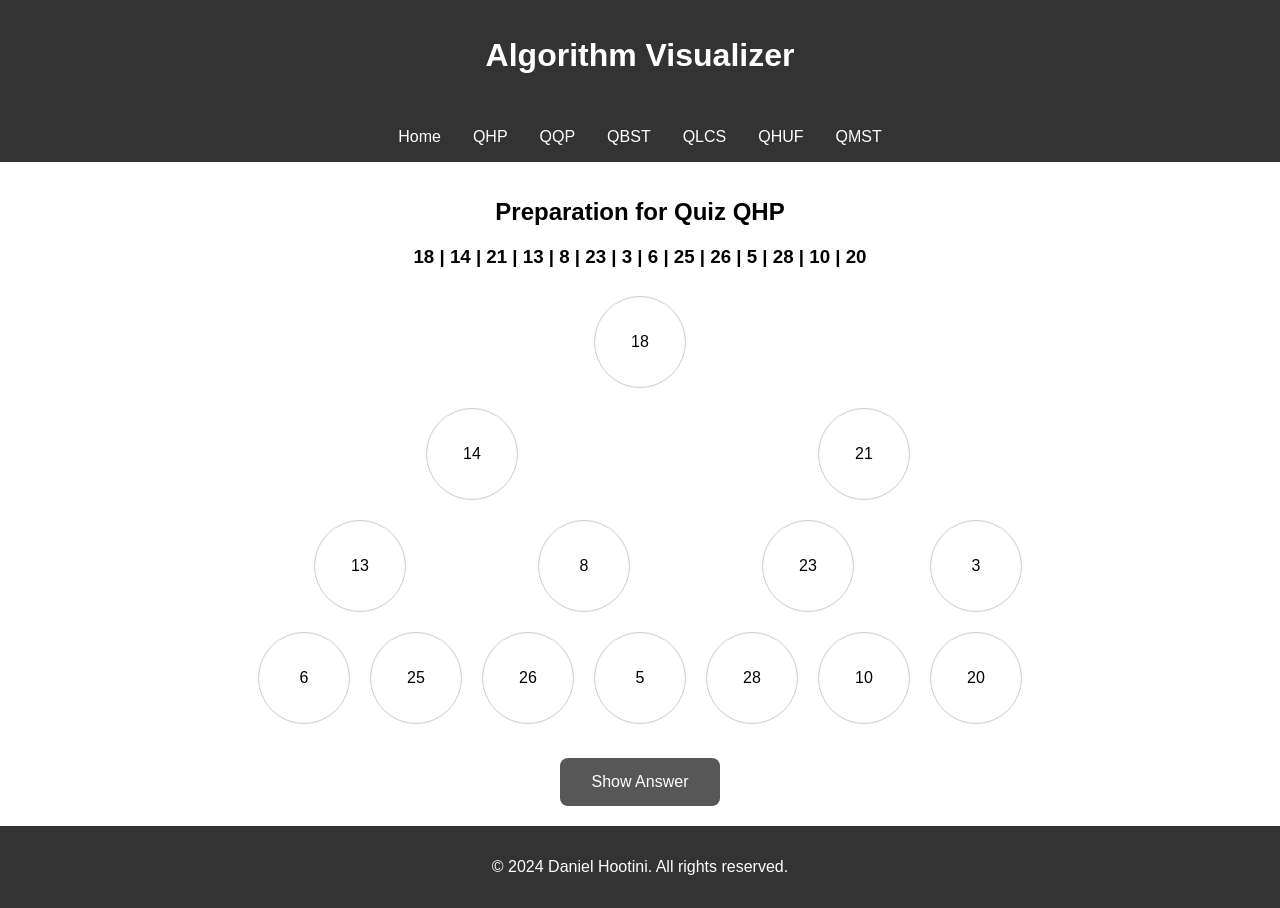
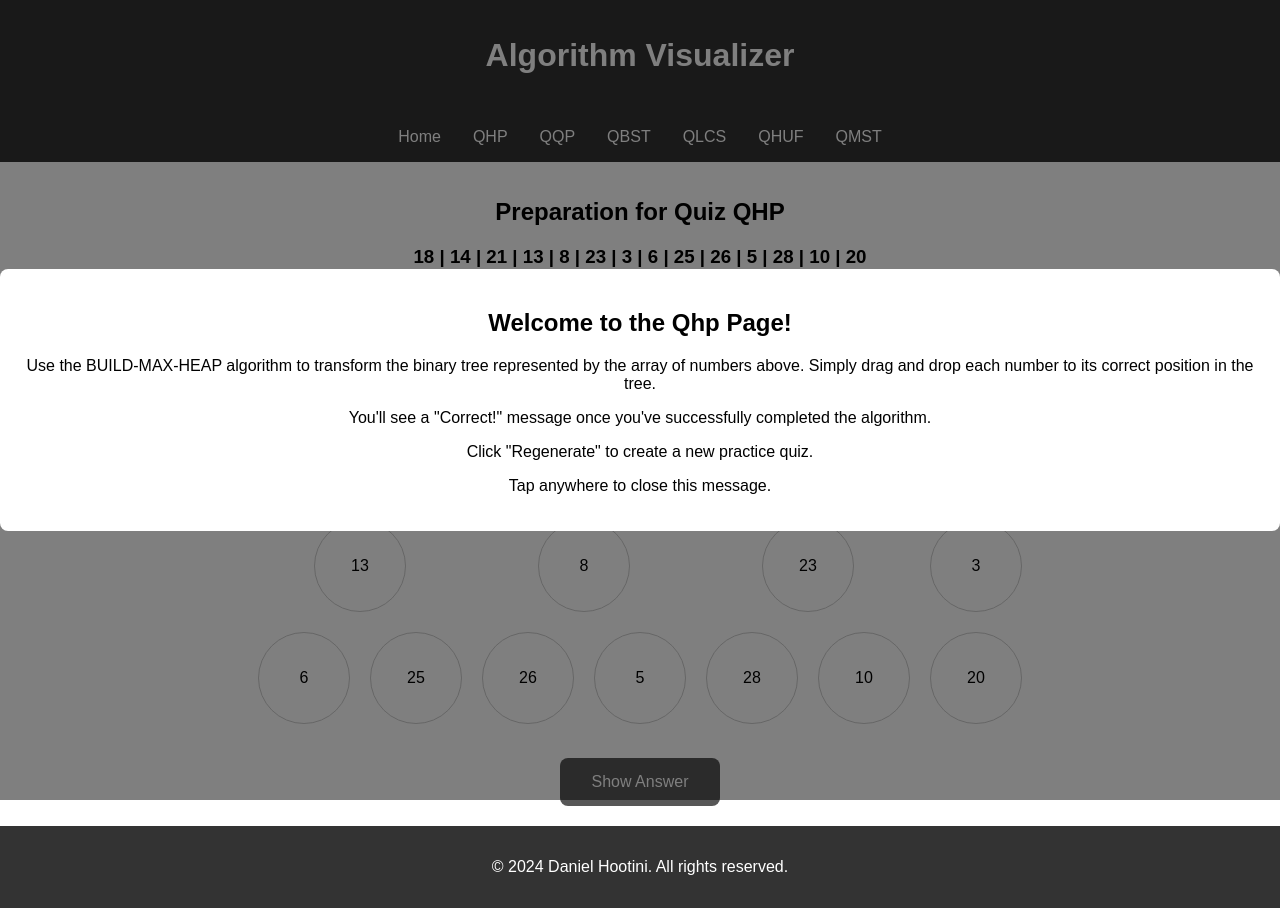
Before and after one commit to DanielH987/algorithm-visualizer, a React (Create React App) app: page /qhp in a window 1280 px wide. Built offline with nearby package versions, Linux system fonts and the light colour scheme.

Commit message:
feat: Add modal overlay to Qhp page

```diff
--- a/src/pages/Qhp.js
+++ b/src/pages/Qhp.js
@@ -1,12 +1,30 @@
-import React from 'react';
+import React, { useState, useEffect } from 'react';
 import Tree from '../components/Tree';
+import Modal from '../components/Modal';
 
 const Qhp = () => {
+  const [isModalOpen, setIsModalOpen] = useState(false);
+
+  useEffect(() => {
+    setIsModalOpen(true);
+  }, []);
+
+  const handleCloseModal = () => {
+    setIsModalOpen(false);
+  };
+
   return (
     <div>
       <Tree />
+      <Modal isOpen={isModalOpen} onClose={handleCloseModal}>
+        <h2>Welcome to the Qhp Page!</h2>
+        <p>Use the BUILD-MAX-HEAP algorithm to transform the binary tree represented by the array of numbers above. Simply drag and drop each number to its correct position in the tree.</p>
+        <p>You'll see a "Correct!" message once you've successfully completed the algorithm.</p>
+        <p>Click "Regenerate" to create a new practice quiz.</p>
+        <p>Tap anywhere to close this message.</p>
+      </Modal>
     </div>
-  )
+  );
 };
 
 export default Qhp;
```
